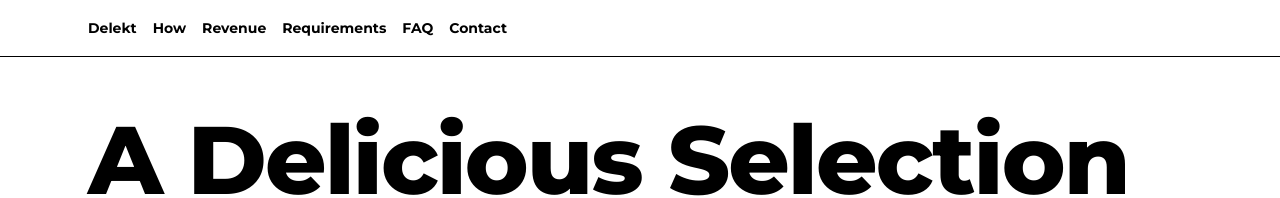
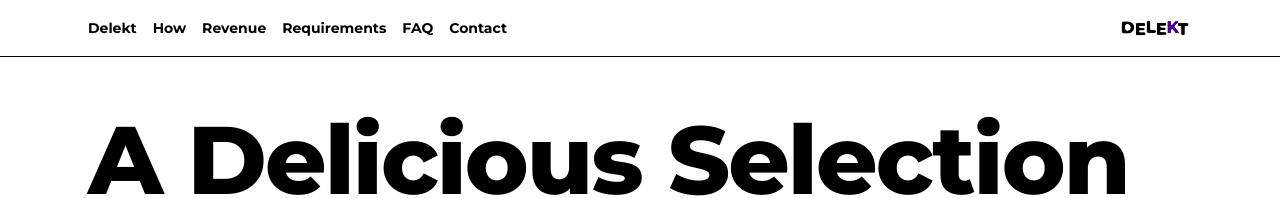
Before and after one commit to MiladArbabi/delekt-website, a Next.js app in the folder site/: page /preview/ in a window 1280 px wide. Shown: the top 198 px of the page. Built offline with nearby package versions, Linux system fonts and the light colour scheme.

Commit message:
logo is resized

```diff
--- a/site/src/app/page.tsx
+++ b/site/src/app/page.tsx
@@ -1,3 +1,4 @@
+import Image from "next/image";
 import ContactForm from "./ContactForm";
 import MachinesCarousel from "./MachinesCarousel";
 import MachinesMixes from "./MachinesMixes";
@@ -16,6 +17,16 @@ const Nav = () => (
         <a href="#faq">FAQ</a>
         <a href="#contact">Contact</a>
       </div>
+      <a href="#home" className="ml-auto" aria-label="Delekt home">
+        <Image
+          src="logo/delekt-logo-v02.png"
+          alt="Delekt logo"
+          width={250}
+          height={150}
+          className="h-6 w-auto"
+          priority
+        />
+      </a>
     </div>
   </nav>
 );
```
Also changed, not shown: site/public/logo/delekt-logo-v02.png (added).
